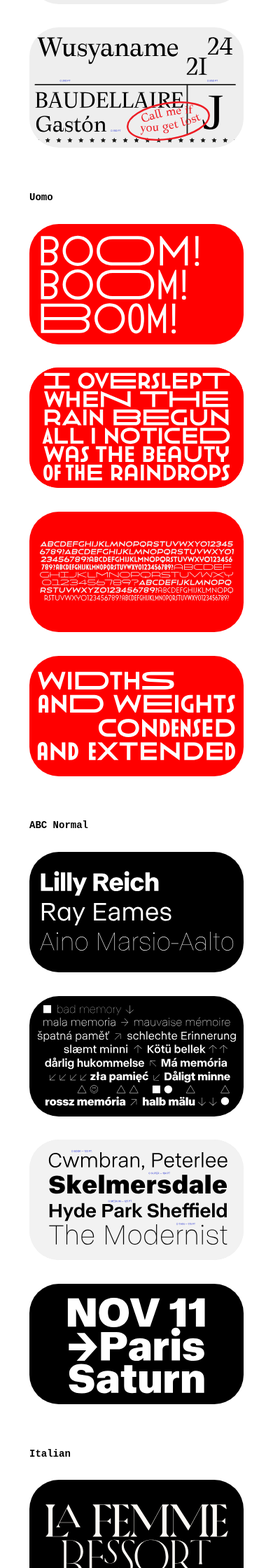
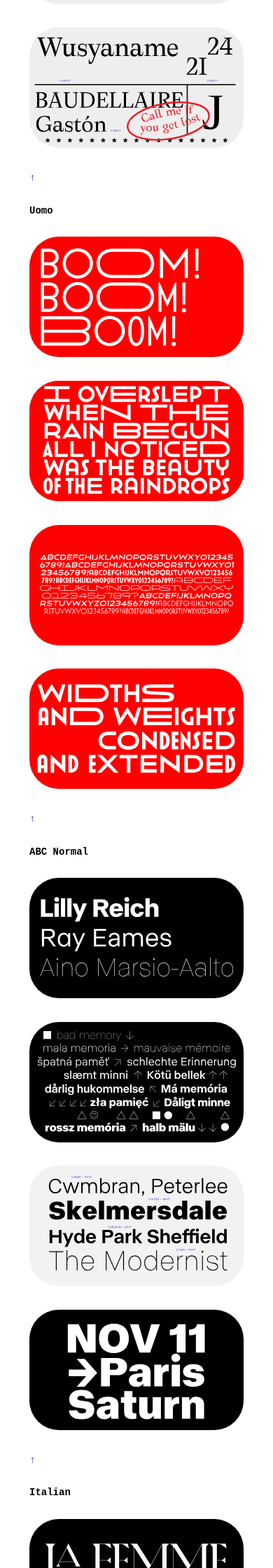
Before and after one commit to TaniaChacana/website, a Jekyll site: the page built from index.md, in a window 390 px wide. Shown: the part 918-3158 px from the top of the page at 70% size. Built offline with Jekyll 4.4.1, drawn with Linux system fonts in a browser that asks for light colours; some web fonts are replaced.

Commit message:
Added 'top' links and styling and commentted out sample description

```diff
--- a/assets/styles.css
+++ b/assets/styles.css
@@ -47,12 +47,36 @@ h1 strong {
   font-style: normal;
 }
 
-h3 {
+h3,
+.description {
   clear: both;
   float: left;
   width: 15%;
   margin: 0;
   padding: 2em 0 1em 0;
+}
+
+.description {
+  margin-bottom: 1em;
+  padding-right: 1em;
+}
+
+/* If a description was found before the previews, offset the previews to the
+top to be aligned with the headline again */
+.description + .previews {
+  margin-top: -4em;
+}
+
+/* The link to the #top after the previews */
+.top {
+  clear: both;
+  display: block;
+  margin: 0;
+}
+
+.top a {
+  padding: 0;
+  text-decoration: none;
 }
 
 p {
@@ -130,4 +154,8 @@ a:hover {
   img {
     border-radius: 3em;
   }
+
+  .description {
+    width: 100%;
+  }
 }
--- a/index.md
+++ b/index.md
@@ -16,11 +16,19 @@ Projects: [Girandengo](#girandengo) [Uomo](#uomo) [ABC Normal](#abc-normal) [Ita
 
 ### Girandengo
 
+<!--
+Uncomment to put project description here
+{: .description}
+-->
+
 ![](/assets/portfolio/portfolio_girandengo_1.svg)
 ![](/assets/portfolio/portfolio_girandengo_2.svg)
 ![](/assets/portfolio/portfolio_girandengo_3.svg)
 ![](/assets/portfolio/portfolio_girandengo_4.svg)
 {: .previews}
+
+[↑](#top)
+{: .top}
 
 ### Uomo
 
@@ -30,6 +38,9 @@ Projects: [Girandengo](#girandengo) [Uomo](#uomo) [ABC Normal](#abc-normal) [Ita
 ![](/assets/portfolio/portfolio_uomo_4.svg)
 {: .previews}
 
+[↑](#top)
+{: .top}
+
 ### ABC Normal
 
 ![](/assets/portfolio/portfolio_abc-normal_1.svg)
@@ -37,6 +48,9 @@ Projects: [Girandengo](#girandengo) [Uomo](#uomo) [ABC Normal](#abc-normal) [Ita
 ![](/assets/portfolio/portfolio_abc-normal_3.svg)
 ![](/assets/portfolio/portfolio_abc-normal_4.svg)
 {: .previews}
+
+[↑](#top)
+{: .top}
 
 ### Italian
 
@@ -46,6 +60,9 @@ Projects: [Girandengo](#girandengo) [Uomo](#uomo) [ABC Normal](#abc-normal) [Ita
 ![](/assets/portfolio/portfolio_italian_4.svg)
 {: .previews}
 
+[↑](#top)
+{: .top}
+
 ### Mila
 
 ![](/assets/portfolio/portfolio_mila_1.svg)
@@ -53,6 +70,9 @@ Projects: [Girandengo](#girandengo) [Uomo](#uomo) [ABC Normal](#abc-normal) [Ita
 ![](/assets/portfolio/portfolio_mila_3.svg)
 ![](/assets/portfolio/portfolio_mila_5.svg)
 {: .previews}
+
+[↑](#top)
+{: .top}
 
 ### Reader
 
@@ -62,6 +82,9 @@ Projects: [Girandengo](#girandengo) [Uomo](#uomo) [ABC Normal](#abc-normal) [Ita
 ![](/assets/portfolio/portfolio_reader_4.svg)
 {: .previews}
 
+[↑](#top)
+{: .top}
+
 ### Polca
 
 ![](/assets/portfolio/portfolio_polca_1.svg)
@@ -69,6 +92,9 @@ Projects: [Girandengo](#girandengo) [Uomo](#uomo) [ABC Normal](#abc-normal) [Ita
 ![](/assets/portfolio/portfolio_polca_3.svg)
 ![](/assets/portfolio/portfolio_polca_4.svg)
 {: .previews}
+
+[↑](#top)
+{: .top}
 
 ### Kuppa
 
@@ -79,5 +105,8 @@ Projects: [Girandengo](#girandengo) [Uomo](#uomo) [ABC Normal](#abc-normal) [Ita
 ![](/assets/portfolio/portfolio_kuppa_5.svg)
 {: .previews}
 
+[↑](#top)
+{: .top}
+
 Copyright © 2021 Tania Chacana. All rights reserved.
 {:.copyright}
```
